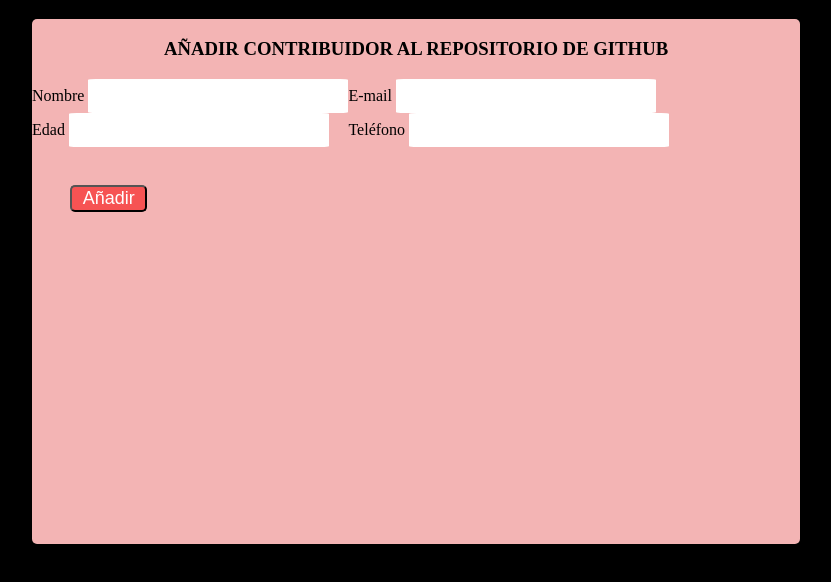
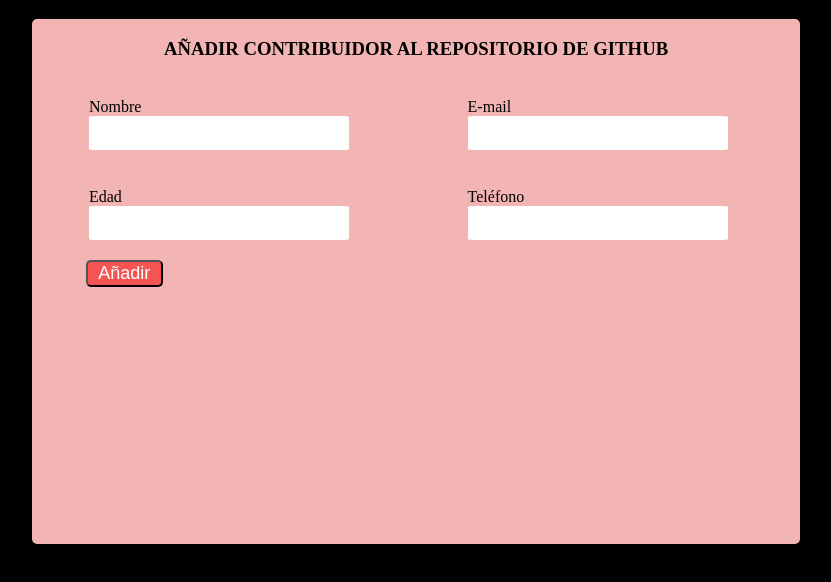
Before and after one commit to BeatrizCPerez/proyectTodolist, a website: page rest/index.html in a window 1280 px wide. Shown: the whole page, without its empty margins (224-1055 px from the left). Drawn offline with Linux system fonts and the light colour scheme.

Commit message:
Actualizar distribucion formulario

```diff
--- a/rest/index.html
+++ b/rest/index.html
@@ -13,7 +13,7 @@
     </section>
      <form action="formuario">
 <div class="distribucion_formulario">
-    <div class="">
+    <div class="nombre_email">
         <div class="nombre">
         <label for="">Nombre</label>
         <input type="text">
--- a/src/style.css
+++ b/src/style.css
@@ -24,11 +24,6 @@ body{
 }
 
 
-
-
-
-
-
 button{
     border-radius: 5%;
     width: 10%;
@@ -37,8 +32,8 @@ button{
     background: #F65353;
     color: white;
     font-size: 18px;
-    margin-left: 5%;
-    margin-top: 5%;
+    margin-left: 7%;
+
 }
 input{
     height: 2.5vw;
@@ -46,3 +41,12 @@ input{
     border-radius: 3%;
     border-style: none;
 }
+
+.nombre,.edad, .email, .telefono{
+    padding: 6%;
+    margin-left: 12%;
+}
+
+.email_telefono{
+    margin-left: 8%;
+}
```
